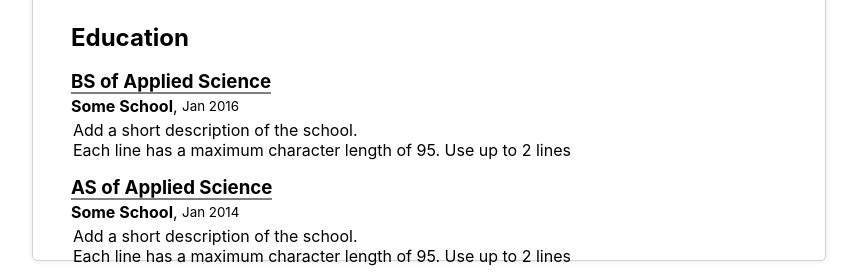
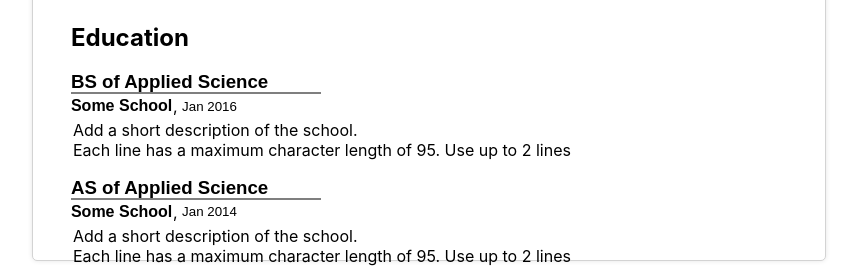
Before and after one commit to kensonjohnson/cv-app, a React (Vite) app: page / in a window 1280 px wide. Shown: the part 975-1249 px from the top of the page, without its empty margins (211-1068 px from the left). Built offline with nearby package versions, Linux system fonts and the light colour scheme.

Commit message:
Updated UI/UX
Fields are now inputs.
Fields update when given server information.

```diff
--- a/src/components/Education.jsx
+++ b/src/components/Education.jsx
@@ -24,6 +24,7 @@ export function Education(props) {
                         school={school}
                         key={school.key}
                         handleUpdate={handleUpdate}
+                        education={education}
                     />
                 )
             })}
--- a/src/components/School.jsx
+++ b/src/components/School.jsx
@@ -1,61 +1,84 @@
-import React from "react"
+import React, { useState, useEffect } from "react"
 import "../styles/School.css"
 import { restrictInput } from "../utils/utils"
+import { AutoGrowInput } from "./AutoGrowInput"
 
 export function School(props) {
-    const { school, handleUpdate } = props
-    let { degreeName, schoolName, dateCompleted, schoolDescription } = school
+    const { education, school, handleUpdate } = props
+
+    const [degreeName, setDegreeName] = useState(school.degreeName)
+    const [schoolName, setSchoolName] = useState(school.schoolName)
+    const [dateCompleted, setDateCompleted] = useState(school.dateCompleted)
+    const [schoolDescription, setSchoolDescription] = useState(
+        school.schoolDescription,
+    )
+    useEffect(() => {
+        const findUpdatedSchool = education.filter((updatedSchool) => {
+            if (school.key === updatedSchool.key) {
+                return true
+            }
+            return false
+        })
+        if (findUpdatedSchool.length === 1) {
+            const newSchool = findUpdatedSchool[0]
+            setDegreeName(newSchool.degreeName)
+            setSchoolName(newSchool.schoolName)
+            setDateCompleted(newSchool.dateCompleted)
+            setSchoolDescription(newSchool.schoolDescription)
+        }
+    }, [education])
 
     return (
         <div className="school">
-            <div
-                className="school-degree"
-                contentEditable={true}
-                suppressContentEditableWarning={true}
-                onBlur={(e) => {
-                    degreeName = e.target.innerText
-                    handleUpdate(school.key, { degreeName })
-                }}
-            >
-                {degreeName}
+            <div className="school-degree">
+                <AutoGrowInput
+                    value={degreeName}
+                    className="school-degree-field"
+                    onBlur={() => {
+                        handleUpdate(school.key, { degreeName })
+                    }}
+                    onChange={(e) => {
+                        setDegreeName(e.target.value)
+                    }}
+                />
             </div>
             <div className="school-info">
-                <div
+                <AutoGrowInput
+                    value={schoolName}
                     className="school-title"
-                    contentEditable={true}
-                    suppressContentEditableWarning={true}
-                    onBlur={(e) => {
-                        schoolName = e.target.innerText
+                    onBlur={() => {
                         handleUpdate(school.key, { schoolName })
                     }}
-                >
-                    {schoolName}
-                </div>
+                    onChange={(e) => {
+                        setSchoolName(e.target.value)
+                    }}
+                />
                 {", "}
-                <div
+                <AutoGrowInput
+                    value={dateCompleted}
                     className="school-date"
-                    contentEditable={true}
-                    suppressContentEditableWarning={true}
-                    onBlur={(e) => {
-                        dateCompleted = e.target.innerText
+                    onBlur={() => {
                         handleUpdate(school.key, { dateCompleted })
                     }}
-                >
-                    {dateCompleted}
-                </div>
+                    onChange={(e) => {
+                        setDateCompleted(e.target.value)
+                    }}
+                />
             </div>
             <textarea
                 className="school-description"
                 rows={2}
                 cols={99}
-                defaultValue={schoolDescription}
-                onBlur={(e) => {
-                    schoolDescription = e.target.value
+                value={schoolDescription}
+                onBlur={() => {
                     handleUpdate(school.key, { schoolDescription })
                 }}
                 onKeyDown={(e) => {
                     restrictInput(e, 2, 95)
                 }}
+                onChange={(e) => {
+                    setSchoolDescription(e.target.value)
+                }}
             />
         </div>
     )
--- a/src/styles/School.css
+++ b/src/styles/School.css
@@ -4,6 +4,7 @@
 }
 
 .school-degree {
+    display: flex;
     font-size: 14pt;
     font-weight: 700;
     width: fit-content;
@@ -20,10 +21,15 @@
     opacity: 0.5;
 }
 
+.school-degree-field {
+    font-size: 14pt;
+    font-weight: 700;
+}
+
 .school-info {
     display: flex;
     white-space: pre;
-    width: fit-content;
+    width: min-content;
 }
 
 .school-title {
```
